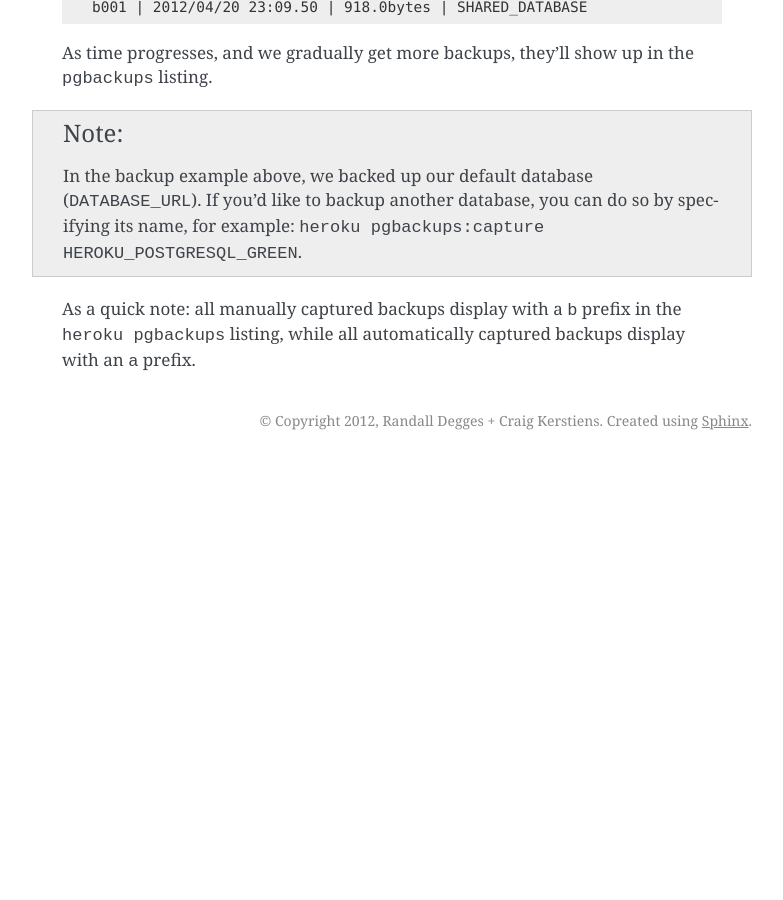
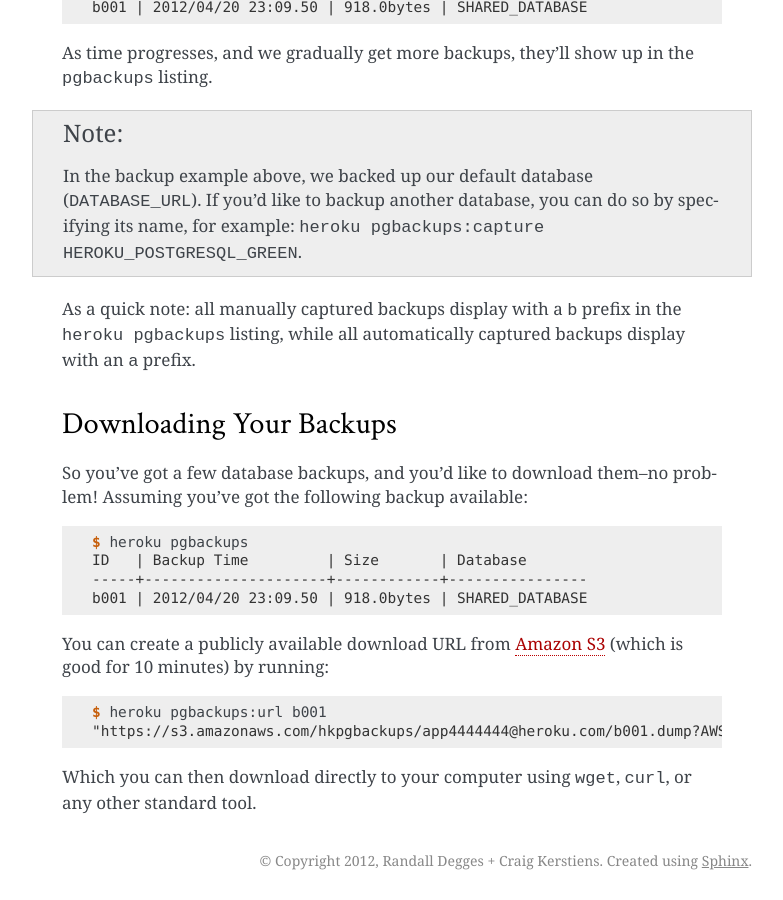
Before and after one commit to perryyo/deploydjango.com, a Sphinx documentation site: the page built from source/postgresql/advanced.rst, in a window 1280 px wide and 900 px high, scrolled down 3350 px. Shown: the whole window, without its empty margins (358-1141 px from the left). Built offline with Sphinx 7.4.7, drawn with Linux system fonts in a browser that asks for light colours; before the commit the page ends 3810 px from its top, so only the background shows below that; some of the changed text lies outside the part shown.

Commit message:
Adding section on downloading backups.

```diff
--- a/source/postgresql/advanced.rst
+++ b/source/postgresql/advanced.rst
@@ -186,3 +186,28 @@ As time progresses, and we gradually get more backups, they'll show up in the
 As a quick note: all manually captured backups display with a ``b`` prefix in
 the ``heroku pgbackups`` listing, while all automatically captured backups
 display with an ``a`` prefix.
+
+
+Downloading Your Backups
+************************
+
+So you've got a few database backups, and you'd like to download them--no
+problem! Assuming you've got the following backup available:
+
+.. code-block:: console
+
+    $ heroku pgbackups
+    ID   | Backup Time         | Size       | Database
+    -----+---------------------+------------+----------------
+    b001 | 2012/04/20 23:09.50 | 918.0bytes | SHARED_DATABASE
+
+You can create a publicly available download URL from `Amazon S3
+<http://aws.amazon.com/s3/>`_ (which is good for 10 minutes) by running:
+
+.. code-block:: console
+
+    $ heroku pgbackups:url b001
+    "https://s3.amazonaws.com/hkpgbackups/app4444444@heroku.com/b001.dump?AWSAccessKeyId=test&Expires=1334989747&Signature=Juy%2FKGQvJ5zPLknUUOFSEAoEGyc%3D"
+
+Which you can then download directly to your computer using ``wget``, ``curl``,
+or any other standard tool.
```
